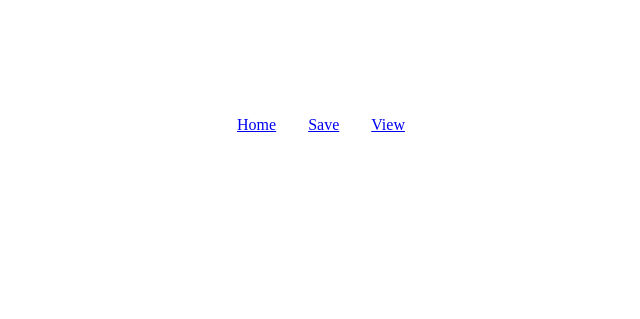
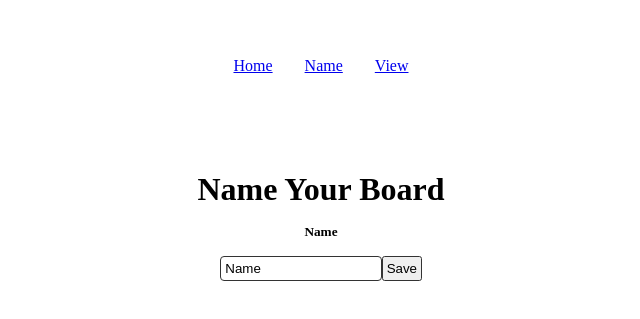
Before and after one commit to benlimpic/Keyboard-Customizer, a React (Create React App) app: page /Name in a window 1280 px wide. Before the commit this address had no page. Shown: the part 259-578 px from the top of the page, without its empty margins (319-959 px from the left). Built offline with nearby package versions, Linux system fonts and the light colour scheme.

Commit message:
catch 22

```diff
--- a/db.json
+++ b/db.json
@@ -208,13 +208,7 @@
     }
   ],
   "saved": [
-    {
-      "id": 1,
-      "name": "nameOfKeyboard",
-      "main": "url",
-      "Alternate": "url",
-      "Hightlight": "url",
-      "Case": "url"
-    }
+
+
   ]
 }
--- a/src/App.css
+++ b/src/App.css
@@ -47,6 +47,14 @@ nav a {
   margin-top: .85rem;
 }
 
+#Name-save {
+  border: 1px solid #333;
+  border-radius: .2em;
+  padding: .25rem;
+  width: 3em;
+  margin-top: .85rem;
+}
+
 .dropDown {
   border: 1px solid #333;
   border-radius: .3em;
--- a/src/App.js
+++ b/src/App.js
@@ -1,25 +1,32 @@
 
 import './App.css';
 import { BrowserRouter, Route, Routes, Link } from 'react-router-dom'
+import { useState } from 'react'
 
 import Home from "./Router/Home"
-import Save from "./Router/Save"
+import Name from "./Router/Name"
 import View from "./Router/View"
 
 const App = () => {
+
+const [housing, setHousing] = useState("https://i.imgur.com/Ow9hmn2.png")
+const [general, setGeneral] = useState("https://i.imgur.com/q6WuPAF.png")
+const [highlight, setHighlight] = useState("https://i.imgur.com/KUT4Q9t.png")
+const [action, setAction] = useState("https://i.imgur.com/syiJdOA.png")
+
 
     return (
        <BrowserRouter>
         <div>
             <nav id="dislplayNav">
                 <Link to="/">Home</Link>
-                <Link to="/save">Save</Link>
+                <Link to="/name">Name</Link>
                 <Link to="/view">View</Link>
             </nav>
                 <Routes>
                   <Route element={<Home/>} exact path="/" />
-                  <Route element={<Save/>} exact path="/save" />
-                  <Route element={<View/>} exact path="/view" />
+                  <Route element={<Name/>} exact path="/Name" />
+                  <Route element={<View/>} exact path="/View" />
                 </Routes>
          </div>
        </BrowserRouter>
--- /dev/null
+++ b/src/KeyboardImage.js
@@ -0,0 +1,16 @@
+import React from 'react'
+
+export default function KeyboardImage({ action, housing, general, highlight }) {
+  return (
+    <>
+        <div>KeyboardImage</div>
+        <div className='keyboard-image-div'>
+            <img id="action-caps" className="keyboard" src={action} alt="Action Caps"/>
+            <img id="housing" className="keyboard" src={housing} alt="Mech Housing"/>
+            <img id="generalCaps" className="keyboard" src={general} alt="Action Caps"/>
+            <img id="highlightCaps" className="keyboard" src={highlight} alt="Mech Housing"/>
+        </div>
+    </>
+
+  )
+}
--- a/src/KeyboardSwitcher.js
+++ b/src/KeyboardSwitcher.js
@@ -1,5 +1,6 @@
 import {useState} from 'react'
 import KeyboardForm from './KeyboardForm/KeyboardForm'
+import KeyboardImage from './KeyboardImage'
 
 export default function KeyboardSwitcher() {
 
@@ -30,12 +31,12 @@ export default function KeyboardSwitcher() {
   }
   return (
     <>
-      <div className='keyboard-image-div'>
-        <img id="action-caps" className="keyboard" src={action} alt="Action Caps"/>
-        <img id="housing" className="keyboard" src={housing} alt="Mech Housing"/>
-        <img id="generalCaps" className="keyboard" src={general} alt="Action Caps"/>
-        <img id="highlightCaps" className="keyboard" src={highlight} alt="Mech Housing"/>
-      </div>
+        <KeyboardImage
+        housing={housing}
+        general={general}
+        action={action}
+        highlight={highlight} />
+
         <KeyboardForm
         setHousing={setHousing}
         setGeneral={setGeneral}
--- a/src/NameYourBoard.js
+++ b/src/NameYourBoard.js
@@ -1,11 +1,13 @@
 import React from 'react'
 
 export default function NameYourBoard() {
+
   return (
       <>
         <h1>Name Your Board</h1>
+        <h5>Name</h5>
         <input className="input" value="Name" type="text"></input>
-        <button>Save</button>
+        <button id='Name-save'>Save</button>
       </>
   )
 }
--- a/src/Router/Home.js
+++ b/src/Router/Home.js
@@ -1,13 +1,14 @@
 import React from 'react'
-import KeyboardSwitcher from "../KeyboardSwitcher"
+// import KeyboardSwitcher from "../KeyboardSwitcher"
+import KeyboardImage from "../KeyboardImage"
 
 export default function Home() {
   console.log("hello world")
   return (
     <>
     <div>
-      <h1>Home</h1>
-      <KeyboardSwitcher />
+      <KeyboardImage />
+      {/* <KeyboardSwitcher /> */}
     </div>
     </>
 
--- /dev/null
+++ b/src/Router/Name.js
@@ -0,0 +1,11 @@
+import React from 'react'
+import NameYourBoard from "../NameYourBoard"
+
+export default function Name() {
+  return (
+    <>
+    <NameYourBoard />
+    </>
+
+  )
+}
--- a/src/Router/Save.js
+++ /dev/null
@@ -1,7 +0,0 @@
-import React from 'react'
-
-export default function Save() {
-  return (
-    <div>Save</div>
-  )
-}
--- a/src/index.js
+++ b/src/index.js
@@ -1,7 +1,7 @@
 import React from 'react';
 import ReactDOM from 'react-dom/client';
 import App from './App';
-// import Root from './Router/Root'
+
 
 const root = ReactDOM.createRoot(document.getElementById('root'));
 root.render(
```
Also changed, not shown: src/Router/Root.js (deleted, +0 -24 lines).
